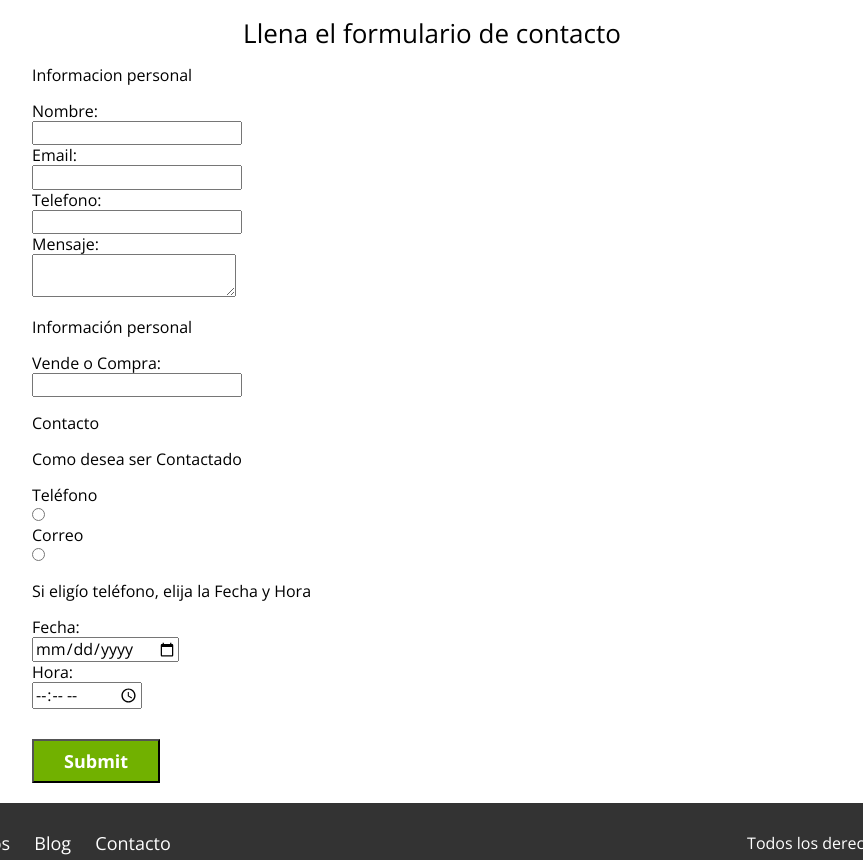
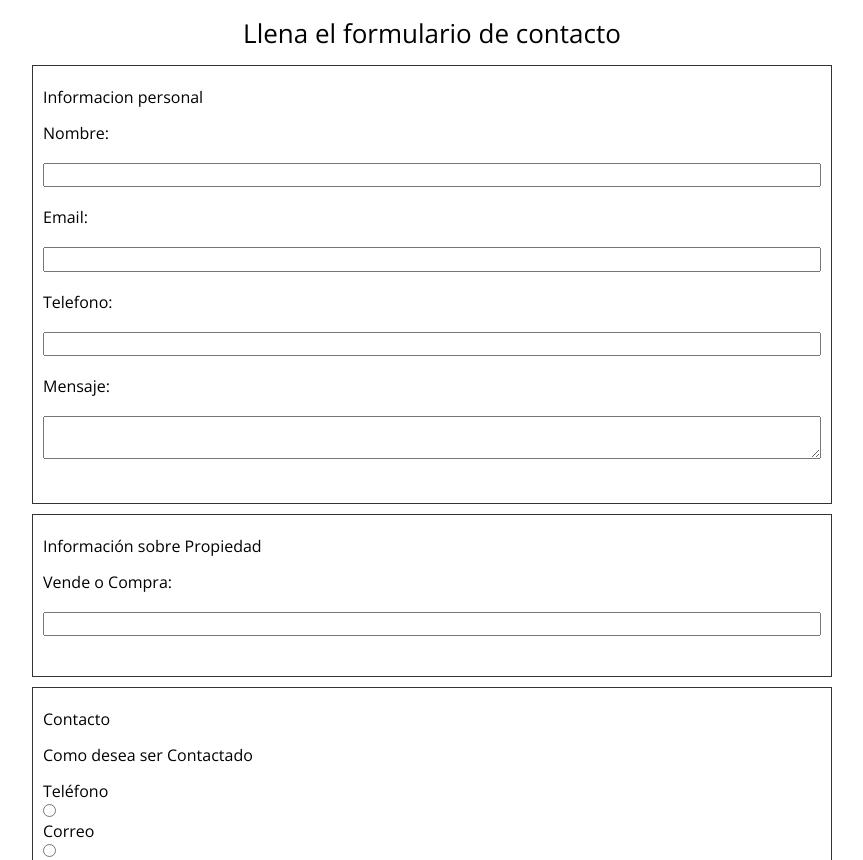
Before and after one commit to joseluis1061/BienesRaices, a plain HTML site: page contacto.html in a window 1280 px wide. Shown: the part 773-1633 px from the top of the page, without its empty margins (208-1071 px from the left). Drawn offline with nearby package versions, Linux system fonts and the light colour scheme.

Commit message:
Terminando maquetas basicas del formulario

```diff
--- a/contacto.html
+++ b/contacto.html
@@ -38,33 +38,33 @@
     <!-- Inicio formulario -->
 
     <div class="contenedor contenido-centrado seccion">
-        <form action="">
+        <form action="" class="borde">
             <p>Informacion personal</p>
-            <label for="">Nombre:</label><br><input name="firstname" type="text" ><br>
-            <label for="">Email:</label><br><input name="email" type="text" ><br>
-            <label for="">Telefono: </label><br><input type="tel" name="phone" pattern="[0-9]{3}-[0-9]{2}-[0-9]{3}"><br>
-            <label for="">Mensaje: </label><br><textarea id="msg"></textarea><br>
+            <label for="">Nombre:</label><br><input name="firstname" type="text" class="mw seccion"><br>
+            <label for="">Email:</label><br><input name="email" type="text" class="mw seccion"><br>
+            <label for="">Telefono: </label><br><input type="tel" name="phone" pattern="[0-9]{3}-[0-9]{2}-[0-9]{3}" class="mw seccion"><br>
+            <label for="">Mensaje: </label><br><textarea id="msg" class="mw seccion"></textarea><br>
         </form>
 
-        <form action="">
-            <p>Información personal</p>
+        <form action="" class="borde">
+            <p>Información sobre Propiedad</p>
             <label for="">Vende o Compra:</label><br>
-            <input list="browsers" name="browser">
-            <datalist id="browsers">
+            <input list="browsers" name="browser" class="mw seccion">
+            <datalist id="browsers" class="mw seccion">
                 <option value="Vendo">
                 <option value="Compro">
             </datalist>
         </form>
 
-        <form action="">
+        <form action="" class="borde">
             <p>Contacto</p>
             <p>Como desea ser Contactado</p>
             <label for="">Teléfono</label><br> <input type="radio" name="gender" value="telefono" > <br>
             <label for="">Correo</label><br> <input type="radio" name="gender" value="telefono" > <br>
 
             <p>Si eligío teléfono, elija la Fecha y Hora</p>
-            <label for="">Fecha:</label><br><input type="date" name="fecha"><br>
-            <label for="">Hora:</label><br><input type="time" name="hora"><br>
+            <label for="">Fecha:</label><br><input type="date" name="fecha" class="mw seccion"><br>
+            <label for="">Hora:</label><br><input type="time" name="hora" class="mw seccion"><br>
 
             <input type="submit" class="boton-verde boton">
        </form>
--- a/css/style.css
+++ b/css/style.css
@@ -59,6 +59,16 @@ img{
 
 .contenido-centrado{
     max-width: 800px;
+}
+
+.mw{
+    min-width: 100%;
+}
+
+.borde{
+    border: 1px solid #333333;
+    padding: 0.5rem 1rem 2rem 1rem;
+    margin-bottom: 1rem;
 }
 
 /* Botones */
```
